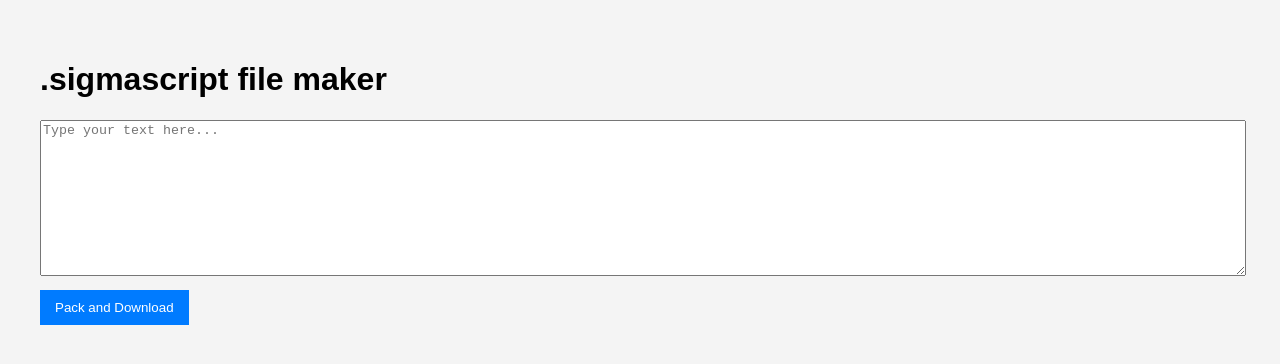
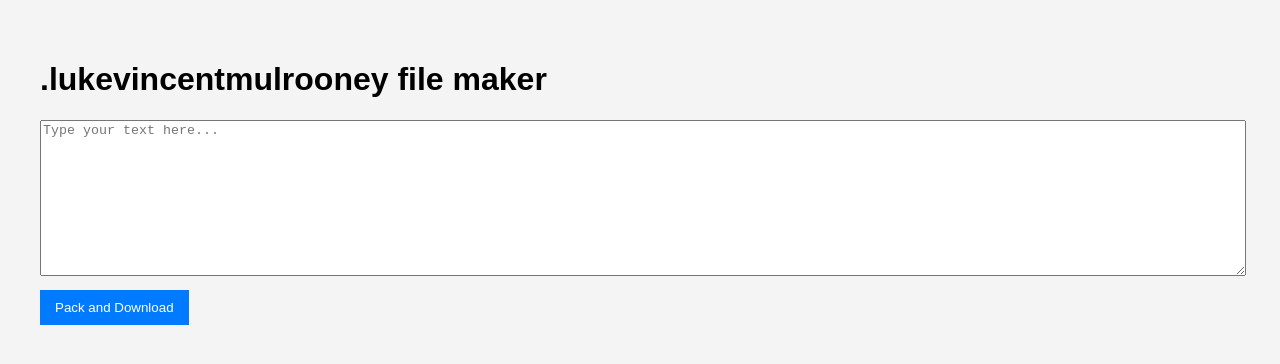
Before and after one commit to Simple-Script/Luke-Vincent-Mulrooney, a plain HTML site: page text/index.html in a window 1280 px wide. Drawn offline with Linux system fonts and the light colour scheme.

Commit message:
Update index.html

```diff
--- a/text/index.html
+++ b/text/index.html
@@ -1 +1 @@
-<!DOCTYPE html> <html lang="en"> <head> <meta charset="UTF-8"> <meta name="viewport" content="width=device-width, initial-scale=1.0"> <title>.sigmascript file maker</title> <style> body { font-family: Arial, sans-serif; margin: 20px; padding: 20px; background-color: #f4f4f4; } textarea { width: 100%; height: 150px; margin-bottom: 10px; } button { padding: 10px 15px; background-color: #007BFF; color: white; border: none; cursor: pointer; } button:hover { background-color: #0056b3; } </style> </head> <body> <h1>.sigmascript file maker</h1> <textarea id="userInput" placeholder="Type your text here..."></textarea> <button id="downloadBtn">Pack and Download</button>  <script> document.getElementById('downloadBtn').addEventListener('click', function() { const text = document.getElementById('userInput').value; const blob = new Blob([text], { type: 'text/plain' }); const link = document.createElement('a'); link.href = URL.createObjectURL(blob); link.download = 'file.gyatt'; link.click(); }); </script> </body> </html>
+<!DOCTYPE html> <html lang="en"> <head> <meta charset="UTF-8"> <meta name="viewport" content="width=device-width, initial-scale=1.0"> <title>.lukevincentmulrooney file maker</title> <style> body { font-family: Arial, sans-serif; margin: 20px; padding: 20px; background-color: #f4f4f4; } textarea { width: 100%; height: 150px; margin-bottom: 10px; } button { padding: 10px 15px; background-color: #007BFF; color: white; border: none; cursor: pointer; } button:hover { background-color: #0056b3; } </style> </head> <body> <h1>.lukevincentmulrooney file maker</h1> <textarea id="userInput" placeholder="Type your text here..."></textarea> <button id="downloadBtn">Pack and Download</button>  <script> document.getElementById('downloadBtn').addEventListener('click', function() { const text = document.getElementById('userInput').value; const blob = new Blob([text], { type: 'text/plain' }); const link = document.createElement('a'); link.href = URL.createObjectURL(blob); link.download = 'file.lukevincentmulrooney'; link.click(); }); </script> </body> </html>
```
